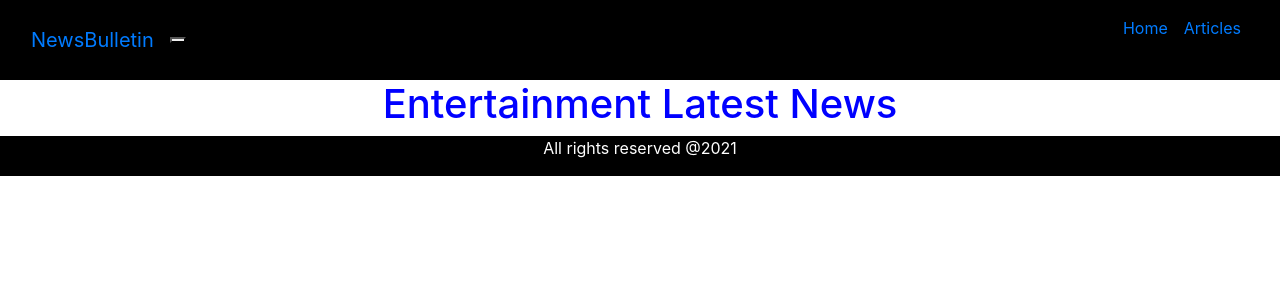
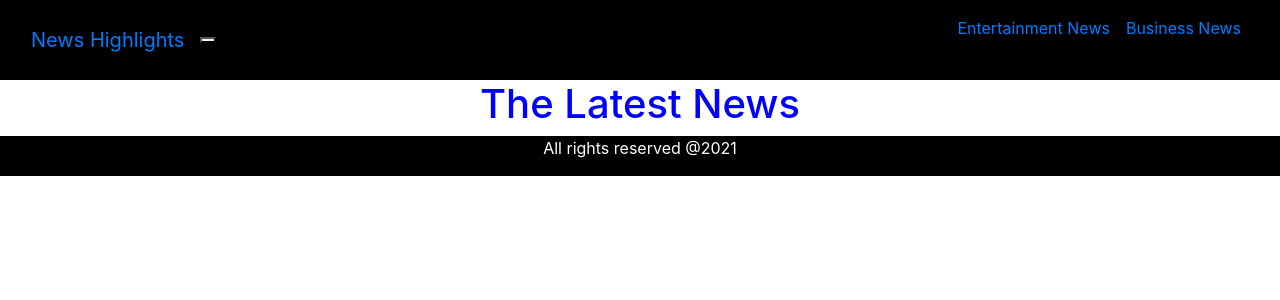
Before and after one commit to nancymukuiya14/News-Highlight, a Flask app: template app/templates/article.html in a window 1280 px wide. Shown: the top 300 px of the page. Run offline with Flask 2, Linux system fonts and the light colour scheme; the template is opened without the code that fills it, so the values that code supplies are empty; some libraries are stand-ins or nearby versions.

Commit message:
added the business news

```diff
--- a/app/main/views.py
+++ b/app/main/views.py
@@ -21,3 +21,7 @@ def category(category):
     article = get_articles_category(category)
     print(article)
     return render_template('category.html')
+@main.route('/business')
+def business():
+    articles = get_articles_category('business')
+    return render_template('business.html', articles = articles)
--- a/app/templates/article.html
+++ b/app/templates/article.html
@@ -11,8 +11,10 @@
 
 <body>
   <div class="container-fluid" id="content">
-    {{macro.Article(article)}}
-    {{macro.get_articles_category(article)}}
+    <div class="row">
+      {{macro.Article(article)}}
+      {{macro.get_articles_category(article)}}
+    </div>
   </div>
 </body>
 
--- a/app/templates/base.html
+++ b/app/templates/base.html
@@ -22,7 +22,7 @@
   {% include "navbar.html" %}
   {% endblock %}
   <div class="container-fluid" style="text-align:center;color: blue;">
-  <h1>Entertainment Latest News</h1>
+  <h1>The Latest News</h1>
   </div>
 
 
--- a/app/templates/macro.html
+++ b/app/templates/macro.html
@@ -15,6 +15,7 @@
 {% endmacro %}
 
 
+
 {% macro get_news_source(news_results) %}
 {% for result in news_results %}
 
@@ -26,7 +27,8 @@
 {% macro Article(article_result) %}
 {% for article in article_result %}
 
-<div class="card" style="width: 18rem;">
+<div class="col-md-4 mb-2 mt-2">
+  <div class="card" style="width: 18rem;height: 450px;box-shadow: 10px 10px 5px -5px rgba(240,237,237,0.75);">
     <img src="{{article.urlToImage}}" class="card-img-top" alt="...">
     <div class="card-body">
       <h5 class="card-title">{{article.publisedAt}}</h5>
@@ -34,5 +36,6 @@
       <a href="{{article.url}}" class="btn btn-primary">See More</a>
     </div>
   </div>
+</div>
 {% endfor %}
 {% endmacro %}
--- a/app/templates/navbar.html
+++ b/app/templates/navbar.html
@@ -14,7 +14,7 @@
             <div class="col-md-12" style="background-color: black;color: white;" >
                 <div class="navbar navabr-dark  navbar-expand-lg" role="navigation">
                     <div class="navbar-header">
-                        <a class="navbar-brand" id="route" href="/"> NewsBulletin </a>
+                        <a class="navbar-brand" id="route" href="/"> News Highlights </a>
                     </div>
                     <button type="button" class="navbar-toggle" data-toggle="collapse" data-target="#navbar-collapse">
                         <span class="sr-only">Toggle navigation</span>
@@ -24,8 +24,8 @@
                     </button>
                     <div class="navbar-collapse collapse" id="navbar-collapse">
                         <ul class="navbar-nav ml-auto">
-                            <li class="nav-link mb-4" id="router"><a class="others" href="/">Home</a></li>
-                            <li class="nav-link" id="router"><a class="others" href="{{macro.Article()}}">Articles</a>
+                            <li class="nav-link mb-4" id="router"><a class="others" href="/">Entertainment News</a></li>
+                            <li class="nav-link" id="router"><a class="others" href="/business">Business News</a>
                             </li>
                         </ul>
                     </div>
```
Also changed, not shown: app/templates/business.html (added, +12 -0 lines). Lines whose indentation alone changed are shown as unchanged.
